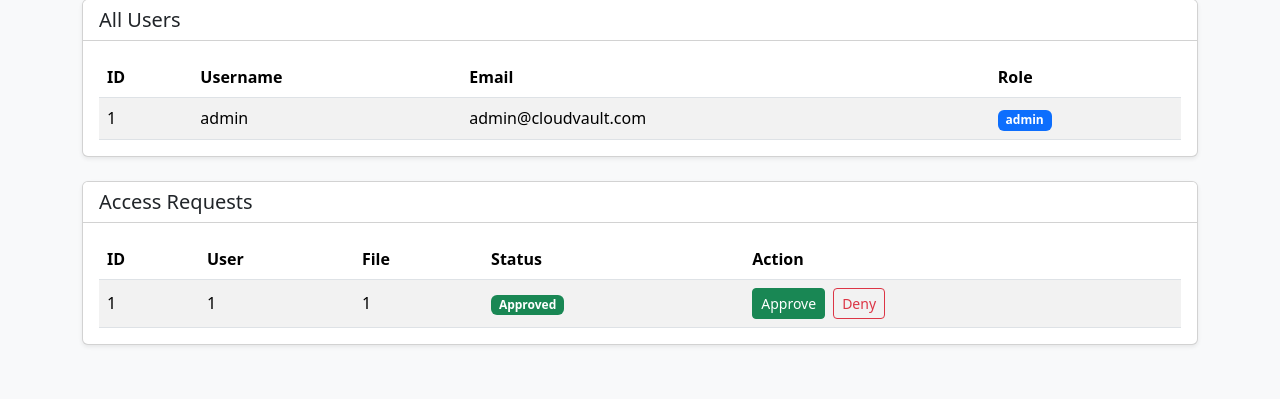
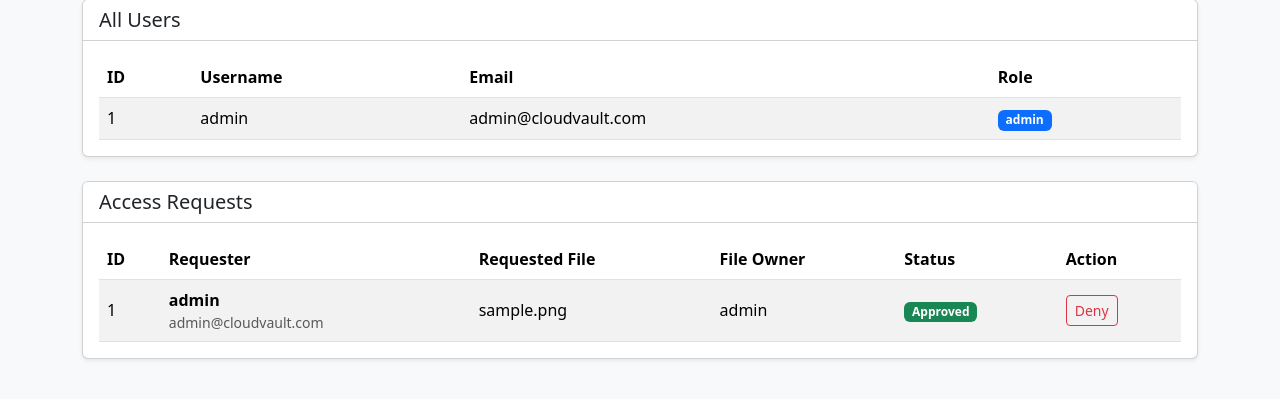
Before and after one commit to Adrian609/cloudvault-web, a Flask app: page /admin in a window 1280 px wide. Shown: the part 171-570 px from the top of the page. Run offline with Flask 3, Linux system fonts and the light colour scheme; a user stored in the database is signed in; data comes from the database, SQL or seed files in the repository; tables that the repository leaves empty hold one stand-in row (values such as "Sample post").

Commit message:
improved admin request display

```diff
--- a/app.py
+++ b/app.py
@@ -388,7 +388,22 @@ def admin():
     users = User.query.all()
     requests = AccessRequest.query.all()
 
-    return render_template('admin.html', users=users, requests=requests)
+    request_data = []
+    for req in requests:
+        requester = User.query.get(req.user_id)
+        file_record = FileRecord.query.get(req.file_id)
+        owner = User.query.get(file_record.owner_id) if file_record else None
+
+        request_data.append({
+            'id': req.id,
+            'status': req.status,
+            'requester_name': requester.username if requester else 'Unknown user',
+            'requester_email': requester.email if requester else '',
+            'file_name': file_record.filename if file_record else 'Deleted file',
+            'file_owner': owner.username if owner else 'Unknown owner'
+        })
+
+    return render_template('admin.html', users=users, requests=request_data)
 
 
 # =========================
--- a/templates/admin.html
+++ b/templates/admin.html
@@ -49,8 +49,9 @@
                 <thead>
                     <tr>
                         <th>ID</th>
-                        <th>User</th>
-                        <th>File</th>
+                        <th>Requester</th>
+                        <th>Requested File</th>
+                        <th>File Owner</th>
                         <th>Status</th>
                         <th>Action</th>
                     </tr>
@@ -59,15 +60,25 @@
                     {% for req in requests %}
                     <tr>
                         <td>{{ req.id }}</td>
-                        <td>{{ req.user_id }}</td>
-                        <td>{{ req.file_id }}</td>
+                        <td>
+                            <div class="fw-semibold">{{ req.requester_name }}</div>
+                            {% if req.requester_email %}
+                                <div class="small text-muted">{{ req.requester_email }}</div>
+                            {% endif %}
+                        </td>
+                        <td>{{ req.file_name }}</td>
+                        <td>{{ req.file_owner }}</td>
                         <td>
                             <span class="badge text-bg-{{ 'success' if req.status == 'Approved' else 'danger' if req.status == 'Denied' else 'warning' }}">{{ req.status }}</span>
                         </td>
                         <td>
                             <div class="d-flex flex-wrap gap-2">
-                                <a class="btn btn-sm btn-success" href="{{ url_for('approve_request', request_id=req.id) }}">Approve</a>
-                                <a class="btn btn-sm btn-outline-danger" href="{{ url_for('deny_request', request_id=req.id) }}">Deny</a>
+                                {% if req.status != 'Approved' %}
+                                    <a class="btn btn-sm btn-success" href="{{ url_for('approve_request', request_id=req.id) }}">Approve</a>
+                                {% endif %}
+                                {% if req.status != 'Denied' %}
+                                    <a class="btn btn-sm btn-outline-danger" href="{{ url_for('deny_request', request_id=req.id) }}">Deny</a>
+                                {% endif %}
                             </div>
                         </td>
                     </tr>
```
